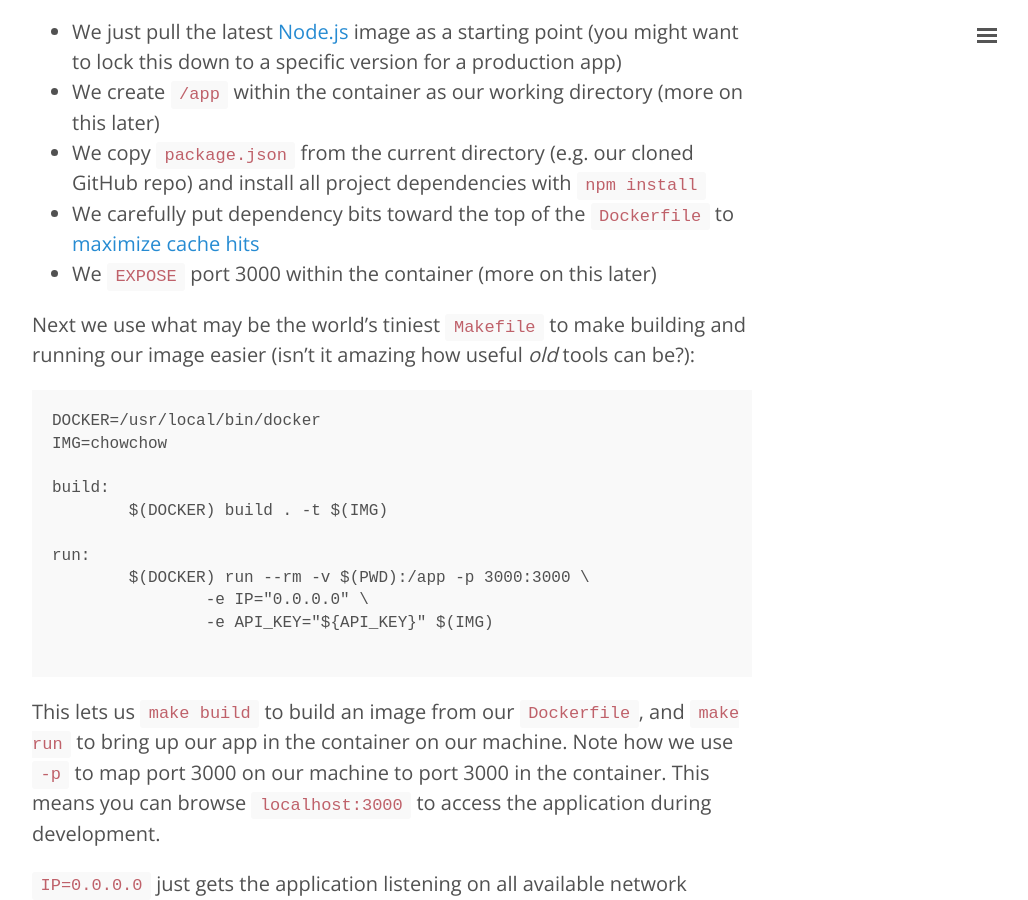
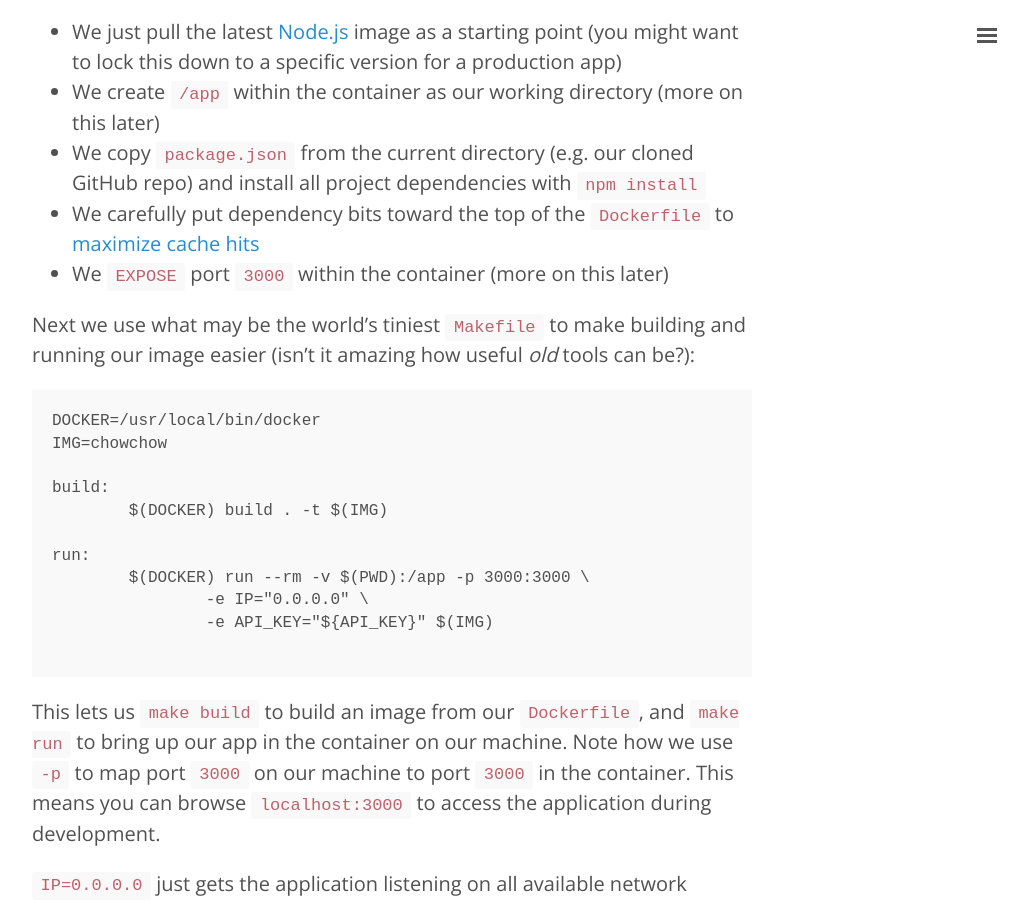
Before and after one commit to deadlysyn/blog, a Jekyll site: the page built from _posts/2018-01-20-idea-to-app-part-2.md, in a window 1280 px wide and 900 px high, scrolled down 1892 px. Shown: the whole window, without its empty margins (248-1276 px from the left). Built offline with Jekyll 4.4.1, drawn with Linux system fonts in a browser that asks for light colours.

Commit message:
third edit

````diff
--- a/_posts/2018-01-20-idea-to-app-part-2.md
+++ b/_posts/2018-01-20-idea-to-app-part-2.md
@@ -55,7 +55,7 @@ Key things to note:
 - We create `/app` within the container as our working directory (more on this later)
 - We copy `package.json` from the current directory (e.g. our cloned GitHub repo) and install all project dependencies with `npm install`
 - We carefully put dependency bits toward the top of the `Dockerfile` to [maximize cache hits](https://docs.docker.com/engine/userguide/eng-image/dockerfile_best-practices/#sort-multi-line-arguments)
-- We `EXPOSE` port 3000 within the container (more on this later)
+- We `EXPOSE` port `3000` within the container (more on this later)
 
 Next we use what may be the world's tiniest `Makefile` to make building and running our image easier (isn't it amazing how useful _old_ tools can be?):
 
@@ -73,7 +73,7 @@ run:
 
 ```
 
-This lets us `make build` to build an image from our `Dockerfile`, and `make run` to bring up our app in the container on our machine.  Note how we use `-p` to map port 3000 on our machine to port 3000 in the container.  This means you can browse `localhost:3000` to access the application during development.
+This lets us `make build` to build an image from our `Dockerfile`, and `make run` to bring up our app in the container on our machine.  Note how we use `-p` to map port `3000` on our machine to port `3000` in the container.  This means you can browse `localhost:3000` to access the application during development.
 
 `IP=0.0.0.0` just gets the application listening on all available network interfaces (if you simply bind to `127.0.0.1` aka _loopback_, you won't be able to access the application from outside the container).  `API_KEY` deserves more explanation, but I want to save that for _Part 3: Backend and APIs_ so we don't muddy the waters too much here.  The big takeaway for now is that you can pass environment variables (defined in your shell when running [Docker](https://www.docker.com/docker-community)) into the container to control application behavior.
 
````
